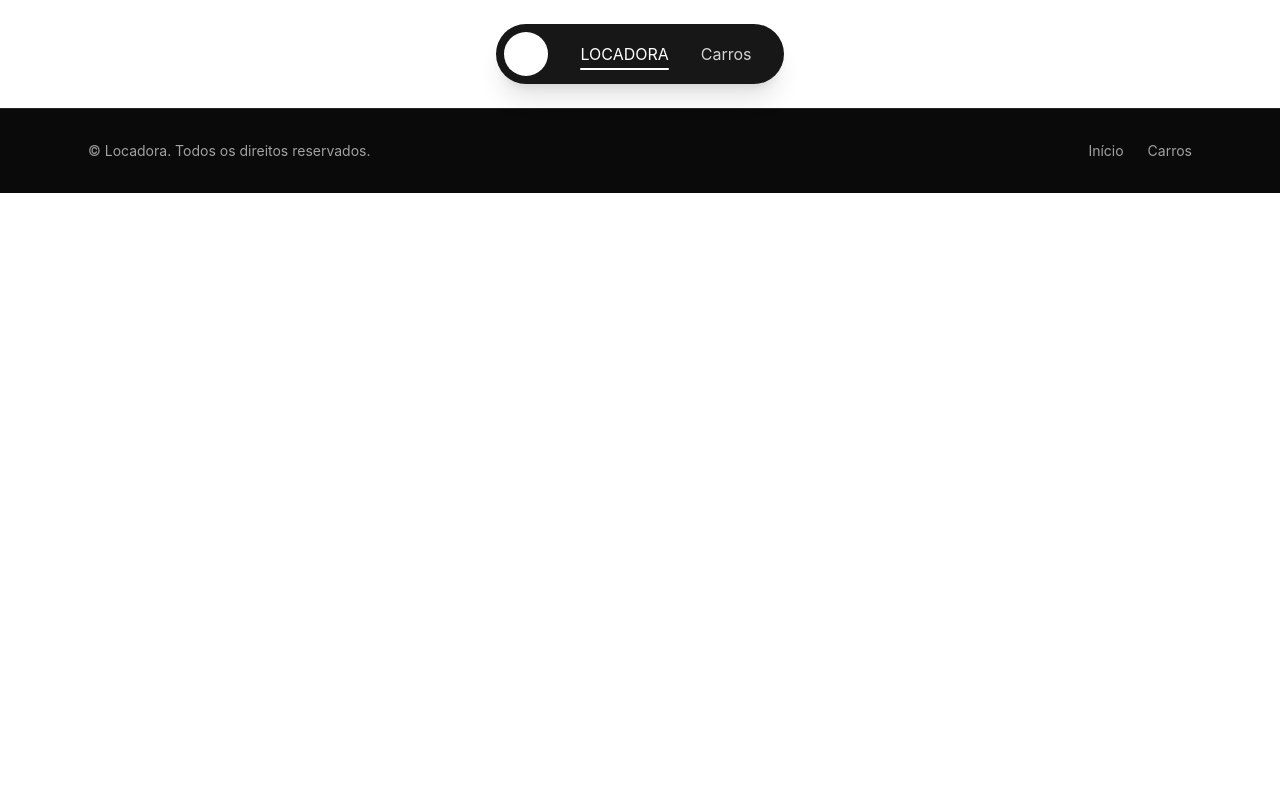
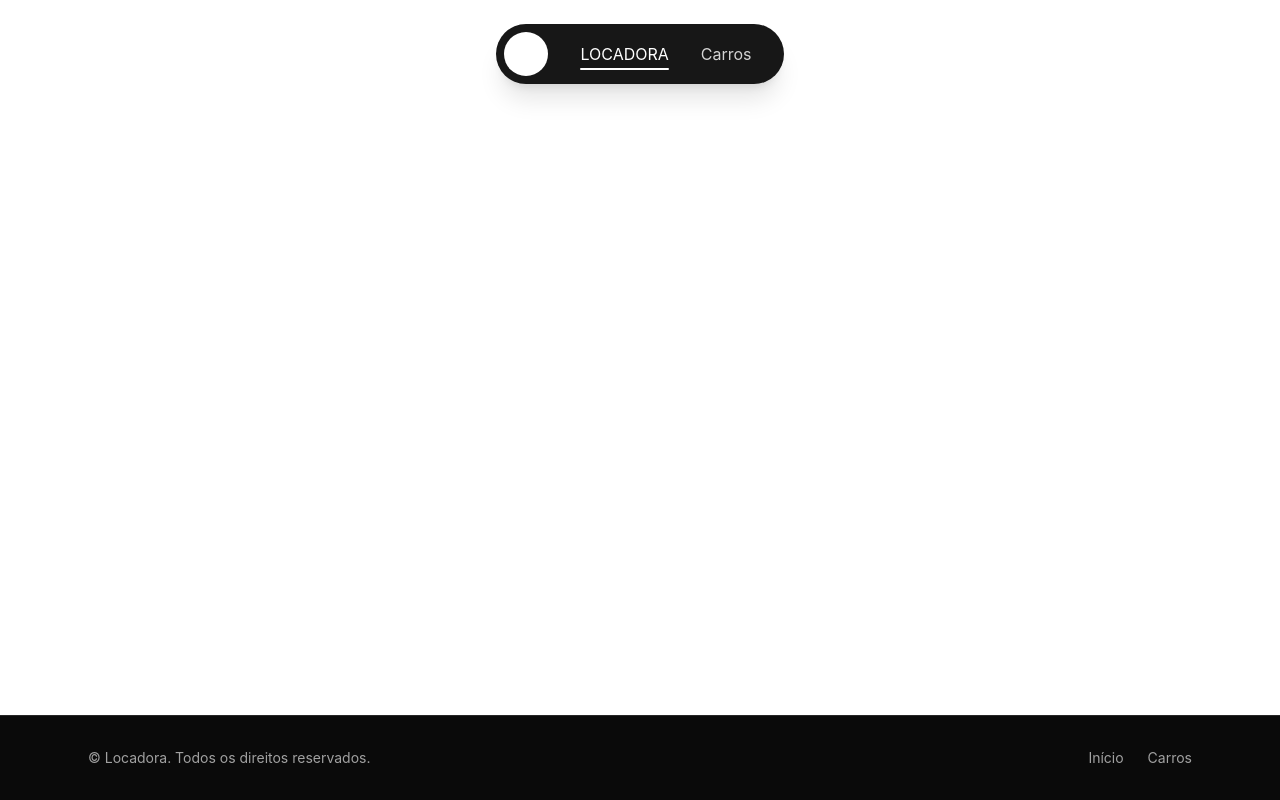
Before and after one commit to LOCADORA-CP6/locadora, a React (Vite) app: page / in a window 1280 px wide. Built offline with nearby package versions, Linux system fonts and the light colour scheme; some icons are missing.

Commit message:
fix: Arrumando posição do footer

```diff
--- a/src/App.jsx
+++ b/src/App.jsx
@@ -7,7 +7,7 @@ import Carros from "./pages/Carros"
 const App = () => {
   return (
     <Router>
-      <div>
+      <div className="flex min-h-screen flex-col">
         <Navbar/>
         <Routes>
           <Route path="/" element={<Home/>}/>
```
